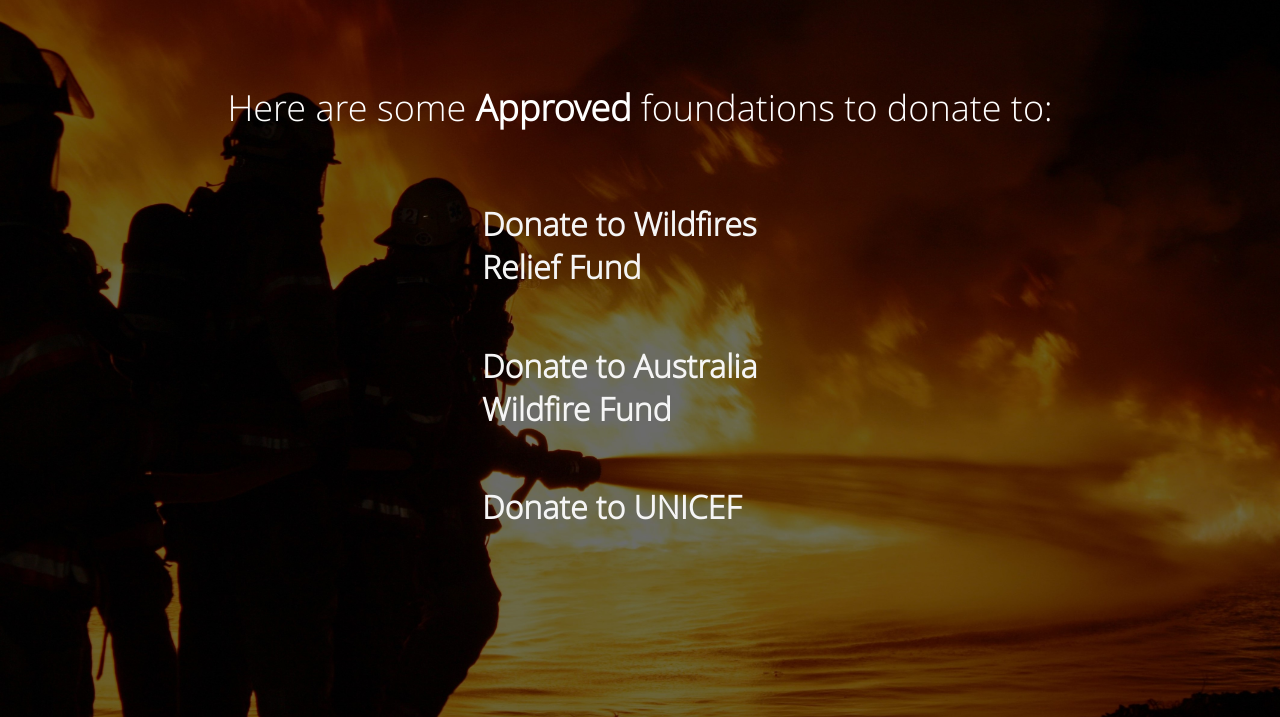
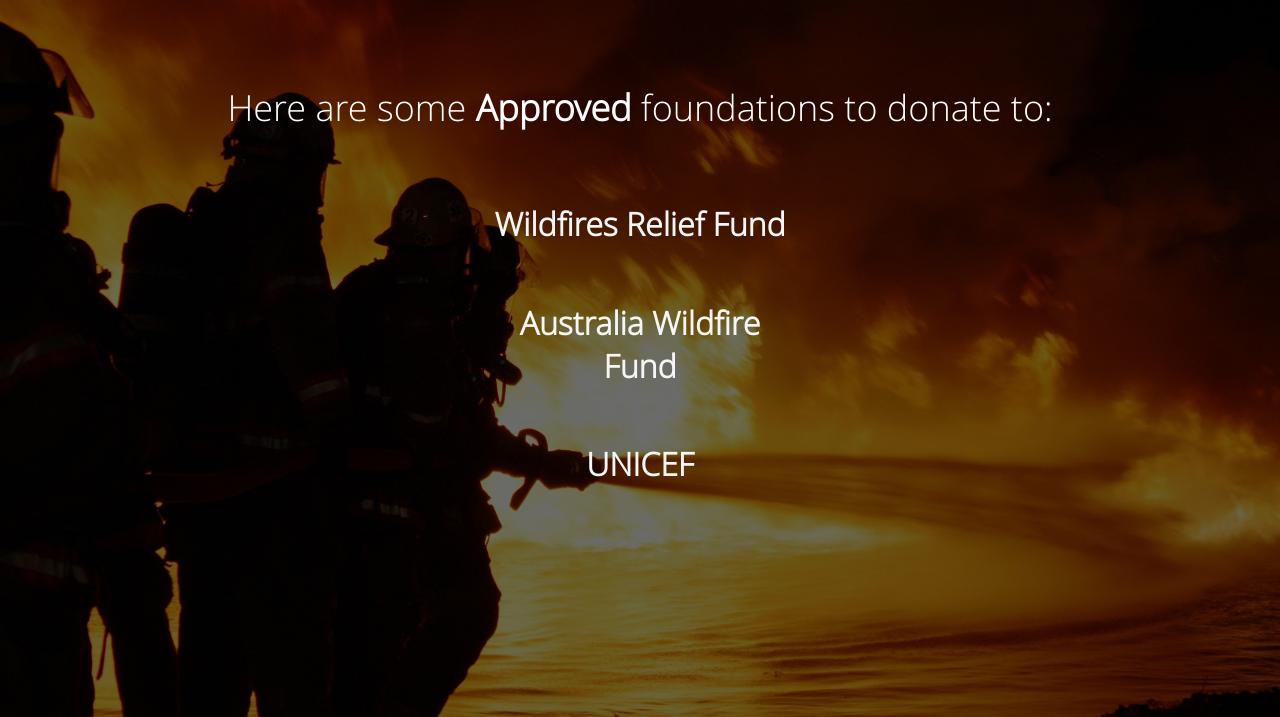
Before and after one commit to AlexanderTsarapkine/HackItBetter2020-FireWatch, a website: page donation.html in a window 1280 px wide. Shown: the part 83-800 px from the top of the page. Drawn offline with Linux system fonts and the light colour scheme.

Commit message:
fixed text on donation page

```diff
--- a/donation.css
+++ b/donation.css
@@ -5,6 +5,7 @@
     background-repeat: no-repeat;
     background-size: cover;
     font-family: 'Open Sans';
+    text-align: center;
 }
 
 #logo {
@@ -40,9 +41,6 @@
 }
 
 
-
-
-
 @font-face {
     font-family: 'Open Sans';
     font-style: normal;
--- a/donation.html
+++ b/donation.html
@@ -18,8 +18,8 @@
         </div>
 
 
-         <a href="https://donatewildfires.org/?gclid=Cj0KCQjwwuD7BRDBARIsAK_5YhXISP_9kbuXS2E4NEaNHsXGiWE4fgjfEfTl1tuvZHf4CqAisGMR7RAaAhr5EALw_wcB"><h1>Donate to <b>Wildfires Relief Fund</b></h1></a>
-         <a href="https://www.australiawildlifefund.com/?gclid=Cj0KCQjwwuD7BRDBARIsAK_5YhVKU-cs7NBkfLE9lyDNn1ef4A7FOZKaVcGLSV5TAkovNNb4OvQUbfgaArd0EALw_wcB"><h1>Donate to <b>Australia Wildfire Fund</b></h1></a>
-         <a href="https://shop.unicef.ca/emergency-and-greatest-need-gifts?src=00DISG05XXE&gclid=Cj0KCQjwwuD7BRDBARIsAK_5YhWb55UP-4InzgK-tNabHSVBVugzfw_wemqMUXYdRX6m9gkkY0lFhgEaArfLEALw_wcB"><h1>Donate to <b>UNICEF</b></h1></a>
+         <a href="https://donatewildfires.org/?gclid=Cj0KCQjwwuD7BRDBARIsAK_5YhXISP_9kbuXS2E4NEaNHsXGiWE4fgjfEfTl1tuvZHf4CqAisGMR7RAaAhr5EALw_wcB"><h1><b>Wildfires Relief Fund</b></h1></a>
+         <a href="https://www.australiawildlifefund.com/?gclid=Cj0KCQjwwuD7BRDBARIsAK_5YhVKU-cs7NBkfLE9lyDNn1ef4A7FOZKaVcGLSV5TAkovNNb4OvQUbfgaArd0EALw_wcB"><h1><b>Australia Wildfire Fund</b></h1></a>
+         <a href="https://shop.unicef.ca/emergency-and-greatest-need-gifts?src=00DISG05XXE&gclid=Cj0KCQjwwuD7BRDBARIsAK_5YhWb55UP-4InzgK-tNabHSVBVugzfw_wemqMUXYdRX6m9gkkY0lFhgEaArfLEALw_wcB"><h1><b>UNICEF</b></h1></a>
 </body>
 </html>
```
